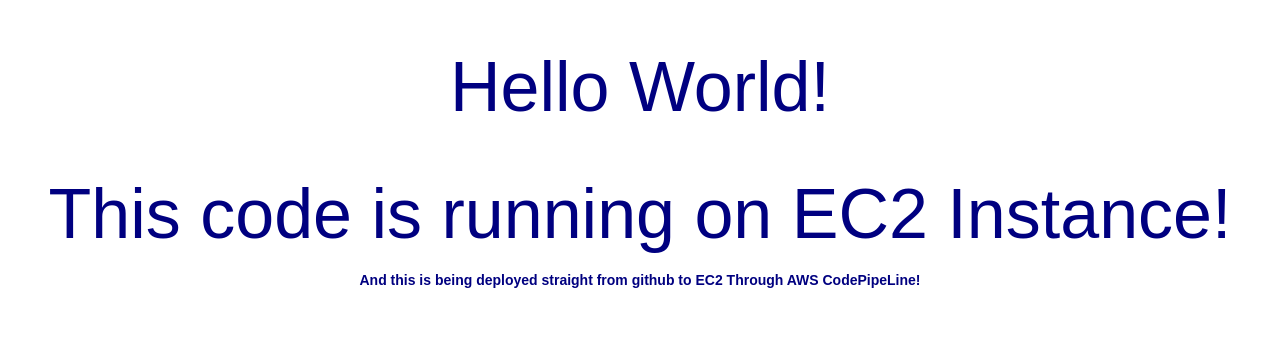
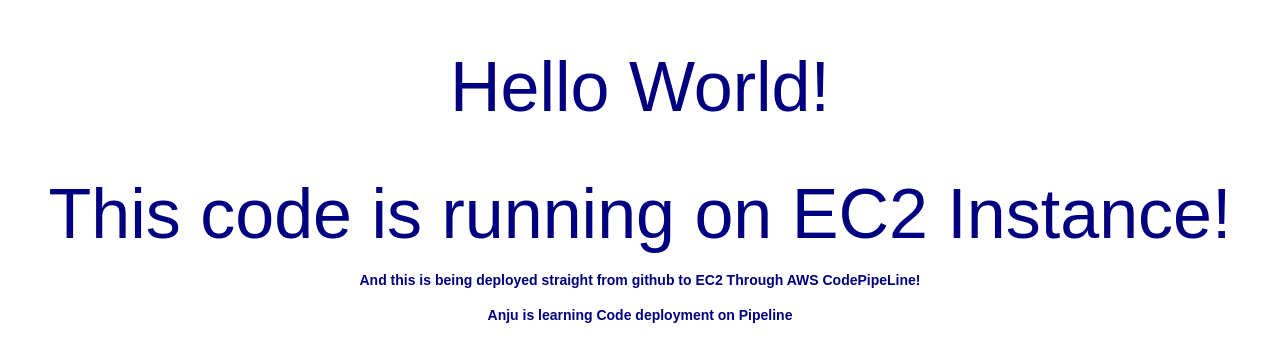
Before and after one commit to rishabhpundir/TestDeploy, a plain HTML site: page index.html in a window 1280 px wide. Drawn offline with Linux system fonts and the light colour scheme.

Commit message:
5th commit test

```diff
--- a/index.html
+++ b/index.html
@@ -25,6 +25,7 @@
     <h1>Hello World!</h1>
     <h1>This code is running on EC2 Instance!</h1>
     <h4>And this is being deployed straight from github to EC2 Through AWS CodePipeLine!</h4>
+    <h4>Anju is learning Code deployment on Pipeline</h4>
   </div>
 </body>
 
```
Also changed, not shown: init_cmds.txt (added).
